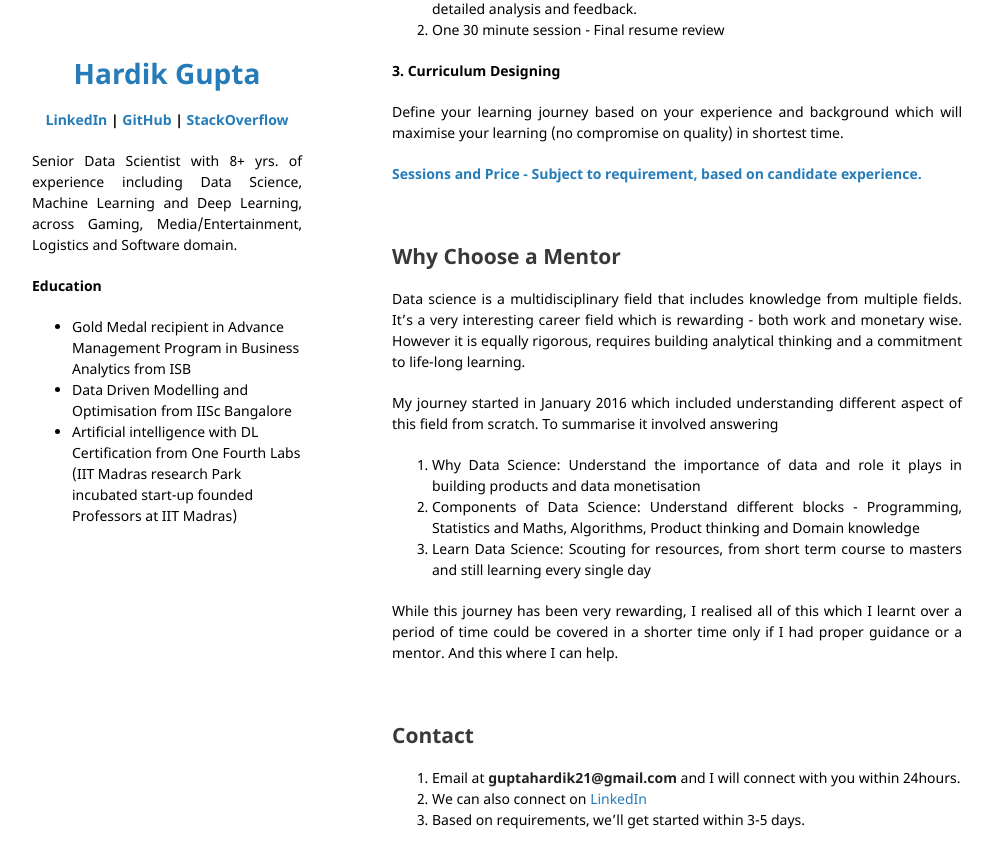
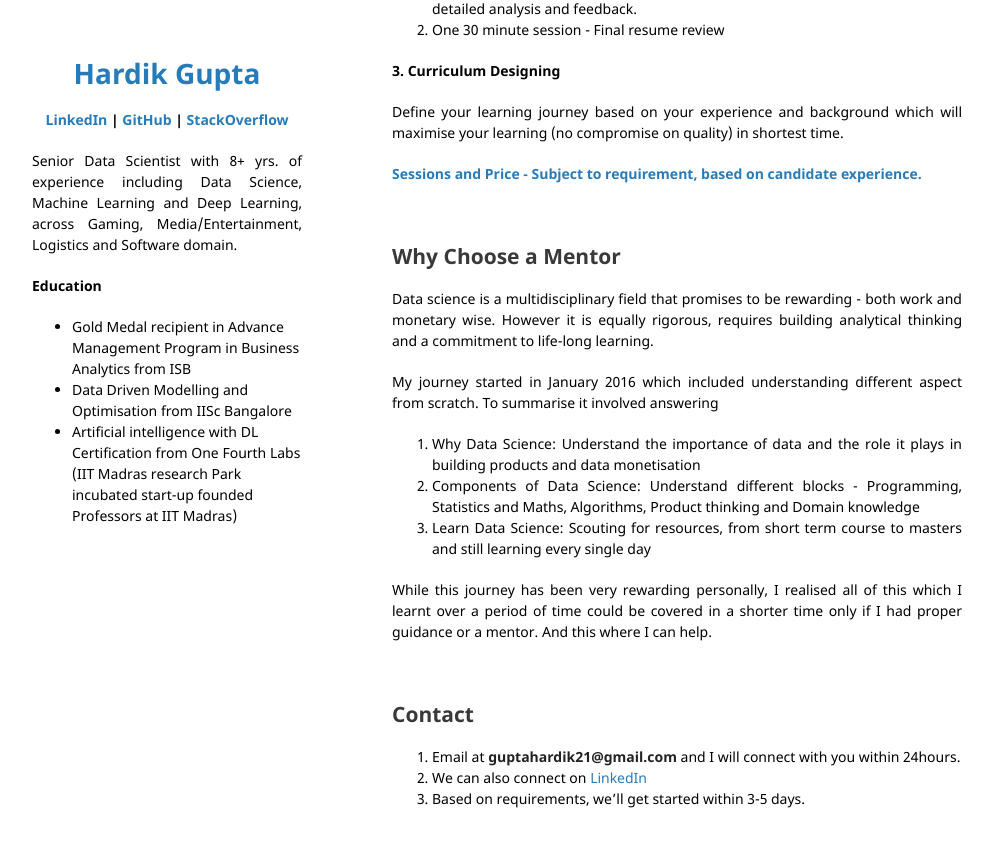
Before and after one commit to HardikLGupta/portfolio, a Jekyll site: the page built from index.md, in a window 1280 px wide and 900 px high, scrolled down 567 px. Shown: the top 868 px of the window, without its empty margins (143-1136 px from the left). Built offline with Jekyll 4.4.1, drawn with Linux system fonts in a browser that asks for light colours; our own code applies the rules of GitHub Pages for plain Markdown files.

Commit message:
Update index.md

```diff
--- a/index.md
+++ b/index.md
@@ -24,15 +24,15 @@
 
 <br>
 ## Why Choose a Mentor
-Data science is a multidisciplinary field that includes knowledge from multiple fields. It's a very interesting career field which is rewarding - both work and monetary wise. However it is equally rigorous, requires building analytical thinking and a commitment to life-long learning.
+Data science is a multidisciplinary field that promises to be rewarding - both work and monetary wise. However it is equally rigorous, requires building analytical thinking and a commitment to life-long learning.
 
-My journey started in January 2016 which included understanding different aspect of this field from scratch. To summarise it involved answering
+My journey started in January 2016 which included understanding different aspect from scratch. To summarise it involved answering
 
-1. Why Data Science: Understand the importance of data and role it plays in building products and data monetisation
+1. Why Data Science: Understand the importance of data and the role it plays in building products and data monetisation
 2. Components of Data Science: Understand different blocks - Programming, Statistics and Maths, Algorithms, Product thinking and Domain knowledge
 3. Learn Data Science: Scouting for resources, from short term course to masters and still learning every single day
 
-While this journey has been very rewarding, I realised all of this which I learnt over a period of time could be covered in a shorter time only if I had proper guidance or a mentor. And this where I can help.
+While this journey has been very rewarding personally, I realised all of this which I learnt over a period of time could be covered in a shorter time only if I had proper guidance or a mentor. And this where I can help.
 
 <br>
 ## Contact
```
